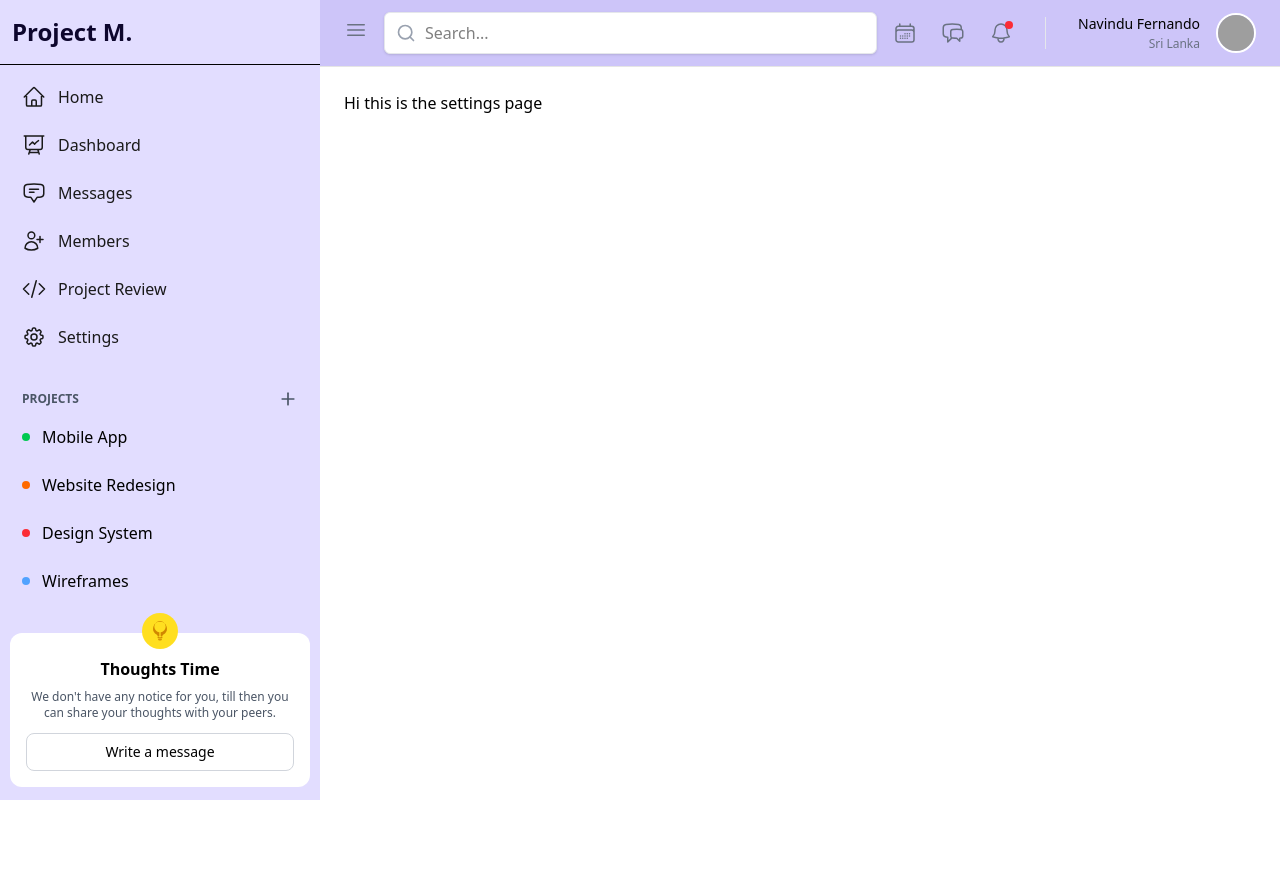
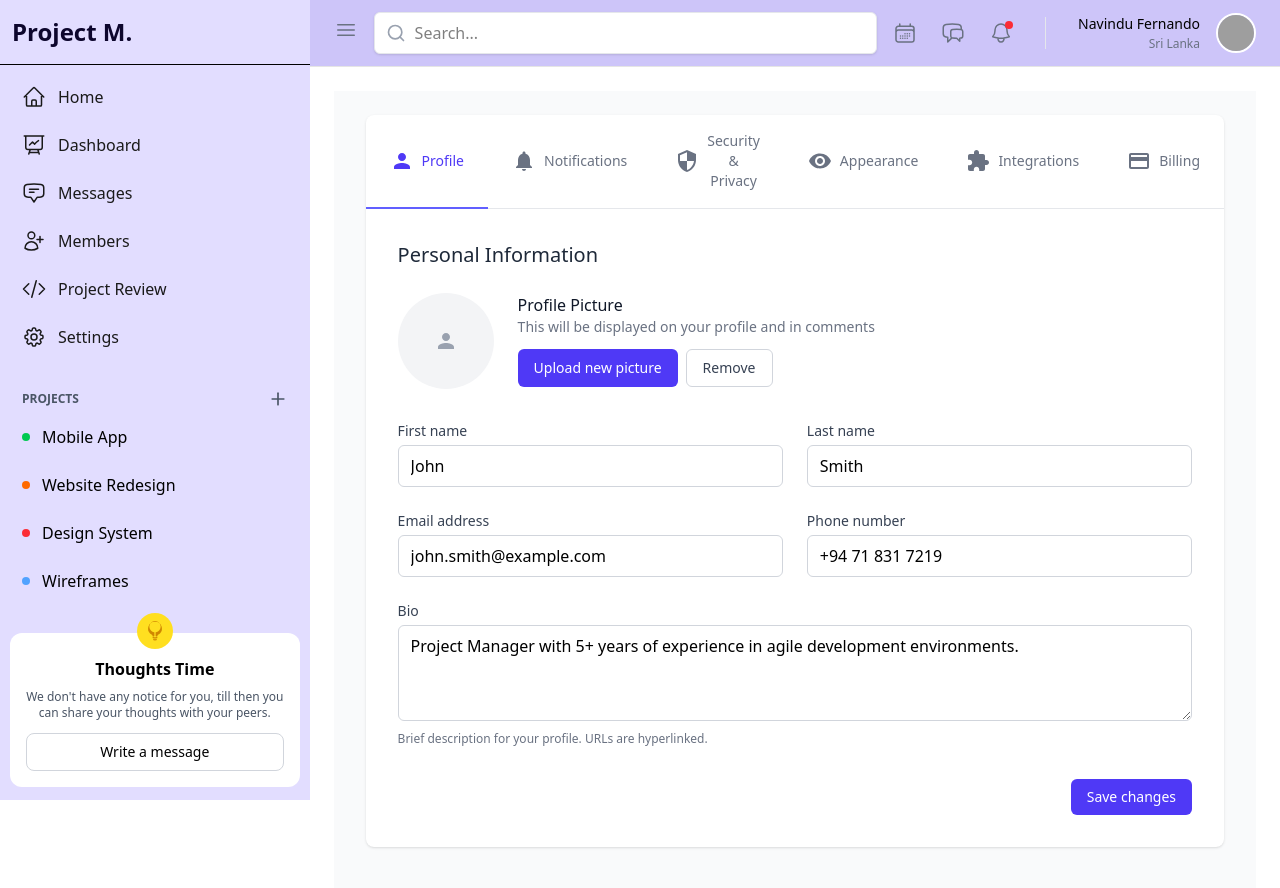
Before and after one commit to navindufernando/QUBIQ, a React (Vite) app in the folder common/sideandnavbar/: page /settings in a window 1280 px wide. Shown: the top 888 px of the page. Before the commit the page ends 800 px from the top, so only its background shows below. Built offline with nearby package versions, Linux system fonts and the light colour scheme; grey boxes are pictures that could not be loaded.

Commit message:
created profile section in the settings page

```diff
--- a/common/sideandnavbar/src/pages/Settings/Settings.tsx
+++ b/common/sideandnavbar/src/pages/Settings/Settings.tsx
@@ -1,9 +1,155 @@
-import React from 'react'
+"use client"
+
+import { useState } from "react"
+import PersonIcon from '@mui/icons-material/Person'
+import NotificationsIcon from '@mui/icons-material/Notifications'
+import SecurityIcon from '@mui/icons-material/Security'
+import VisibilityIcon from '@mui/icons-material/Visibility'
+import ExtensionIcon from '@mui/icons-material/Extension'
+import CreditCardIcon from '@mui/icons-material/CreditCard'
+import WbSunnyIcon from '@mui/icons-material/WbSunny'
+import DarkModeIcon from '@mui/icons-material/DarkMode'
+import PaletteIcon from '@mui/icons-material/Palette'
+import ViewComfyIcon from '@mui/icons-material/ViewComfy'
+import TrelloIcon from '@mui/icons-material/ViewKanban'
+import GitHubIcon from '@mui/icons-material/Code'
+import VideocamIcon from '@mui/icons-material/Videocam'
+import EditIcon from '@mui/icons-material/Edit'
 
 const Settings = () => {
+  const [activeTab, setActiveTab] = useState("profile")
+
+  const tabs = [
+    { id: "profile", label: "Profile", icon: "user" },
+    { id: "notifications", label: "Notifications", icon: "bell" },
+    { id: "security", label: "Security & Privacy", icon: "shield" },
+    { id: "appearance", label: "Appearance", icon: "eye" },
+    { id: "integrations", label: "Integrations", icon: "puzzle" },
+    { id: "billing", label: "Billing", icon: "credit-card" },
+  ]
+
+  const renderIcon = (iconName) => {
+    switch (iconName) {
+      case "user":
+        return <PersonIcon className="h-5 w-5" />
+      case "bell":
+        return <NotificationsIcon className="h-5 w-5" />
+      case "shield":
+        return <SecurityIcon className="h-5 w-5" />
+      case "eye":
+        return <VisibilityIcon className="h-5 w-5" />
+      case "puzzle":
+        return <ExtensionIcon className="h-5 w-5" />
+      case "credit-card":
+        return <CreditCardIcon className="h-5 w-5" />
+      default:
+        return null
+    }
+  }
+
+  const renderContent = () => {
+    switch (activeTab) {
+      case "profile":
+        return (
+          <div>
+            <h2 className="text-xl font-medium text-gray-800 mb-6">Personal Information</h2>
+
+            <div className="flex mb-8">
+              <div className="w-24 h-24 bg-gray-100 rounded-full flex items-center justify-center mr-6">
+                <PersonIcon className="h-12 w-12 text-gray-400" />
+              </div>
+              <div>
+                <h3 className="font-medium text-gray-900">Profile Picture</h3>
+                <p className="text-gray-500 mb-3 text-sm">This will be displayed on your profile and in comments</p>
+                <div className="flex space-x-2">
+                  <button className="px-4 py-2 bg-indigo-600 text-white rounded-md text-sm hover:bg-indigo-700">
+                    Upload new picture
+                  </button>
+                  <button className="px-4 py-2 border border-gray-300 text-gray-700 rounded-md text-sm hover:bg-gray-50">
+                    Remove
+                  </button>
+                </div>
+              </div>
+            </div>
+
+            <div className="grid grid-cols-2 gap-6 mb-8">
+              <div>
+                <label className="block text-sm font-medium text-gray-700 mb-1">First name</label>
+                <input type="text" className="w-full border border-gray-300 rounded-md px-3 py-2" defaultValue="John" />
+              </div>
+              <div>
+                <label className="block text-sm font-medium text-gray-700 mb-1">Last name</label>
+                <input
+                  type="text"
+                  className="w-full border border-gray-300 rounded-md px-3 py-2"
+                  defaultValue="Smith"
+                />
+              </div>
+              <div>
+                <label className="block text-sm font-medium text-gray-700 mb-1">Email address</label>
+                <input
+                  type="email"
+                  className="w-full border border-gray-300 rounded-md px-3 py-2"
+                  defaultValue="john.smith@example.com"
+                />
+              </div>
+              <div>
+                <label className="block text-sm font-medium text-gray-700 mb-1">Phone number</label>
+                <input
+                  type="tel"
+                  className="w-full border border-gray-300 rounded-md px-3 py-2"
+                  defaultValue="+94 71 831 7219"
+                />
+              </div>
+              <div className="col-span-2">
+                <label className="block text-sm font-medium text-gray-700 mb-1">Bio</label>
+                <textarea
+                  className="w-full border border-gray-300 rounded-md px-3 py-2 h-24"
+                  defaultValue="Project Manager with 5+ years of experience in agile development environments."
+                ></textarea>
+                <p className="text-xs text-gray-500 mt-1">Brief description for your profile. URLs are hyperlinked.</p>
+              </div>
+            </div>
+
+            <div className="flex justify-end">
+              <button className="px-4 py-2 bg-indigo-600 text-white rounded-md text-sm hover:bg-indigo-700">
+                Save changes
+              </button>
+            </div>
+          </div>
+        )
+
+      default:
+        return null
+    }
+  }
+
   return (
-    <div>
-      <h1>Hi this is the settings page</h1>
+    <div className="min-h-screen bg-gray-50">
+      <div className="max-w-7xl mx-auto py-6 sm:px-6 lg:px-8">
+        <div className="bg-white rounded-lg shadow">
+          <div className="border-b border-gray-200">
+            <nav className="flex -mb-px">
+              {tabs.map((tab) => (
+                <button
+                  key={tab.id}
+                  onClick={() => setActiveTab(tab.id)}
+                  className={`group inline-flex items-center px-6 py-4 border-b-2 font-medium text-sm ${
+                    activeTab === tab.id
+                      ? "border-indigo-500 text-indigo-600"
+                      : "border-transparent text-gray-500 hover:text-gray-700 hover:border-gray-300"
+                  }`}
+                >
+                  <span className="mr-2">{renderIcon(tab.icon)}</span>
+                  {tab.label}
+                </button>
+              ))}
+            </nav>
+          </div>
+
+          <div className="p-8">{renderContent()}</div>
+        </div>
+      </div>
     </div>
   )
 }
```
